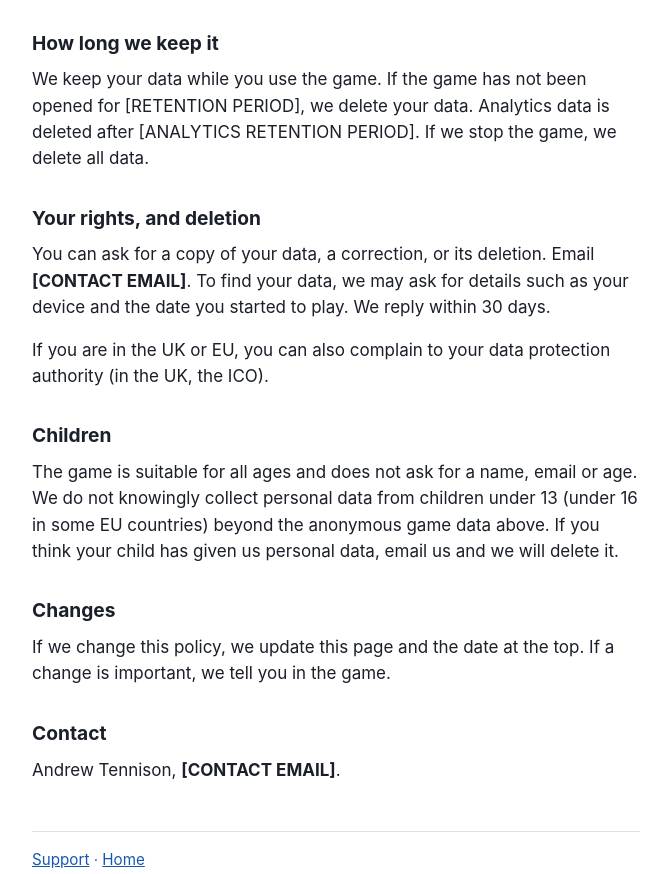
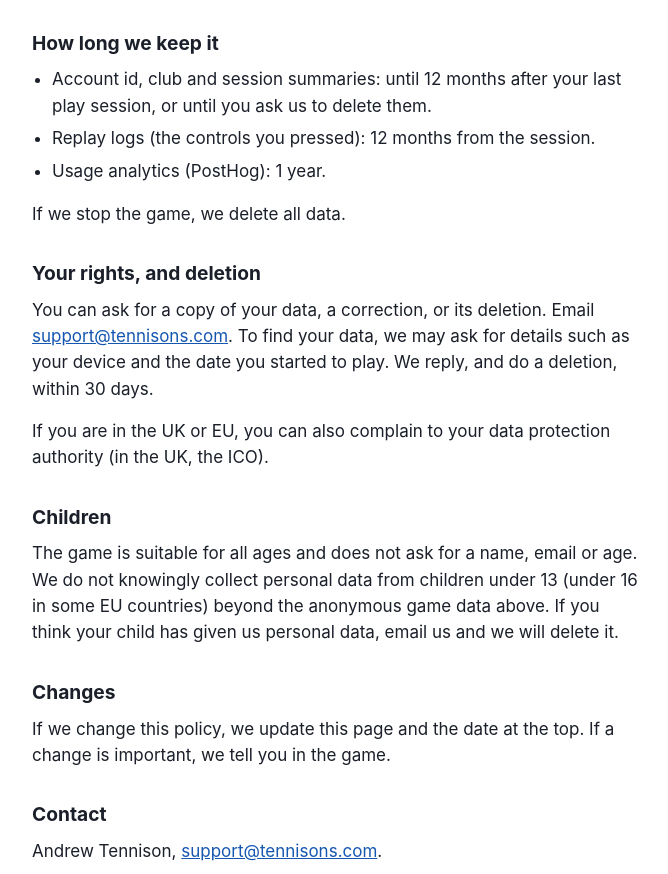
Before and after one commit to andrewtennison/field-hockey-site, a plain HTML site: page privacy.html in a window 1280 px wide. Shown: the part 1808-2682 px from the top of the page, without its empty margins (304-972 px from the left). Drawn offline with Linux system fonts and the light colour scheme.

Commit message:
Fill in contact email, date and retention periods
Co-Authored-By: Claude Opus 5.5 <noreply@anthropic.com>
Claude-Session: https://claude.ai/code/session_01AWt63jdLW53Kcqs33rDvKU

```diff
--- a/privacy.html
+++ b/privacy.html
@@ -11,7 +11,7 @@
 <main>
   <nav><a href="index.html">Home</a><a href="support.html">Support</a></nav>
   <h1>Privacy policy</h1>
-  <p class="muted">Last updated: [DATE]</p>
+  <p class="muted">Last updated: 20 November 2026</p>
 
   <p>Field Hockey is a game made by Andrew Tennison ("we"). This page tells you what data the game collects, why, where it is kept, and how to have it deleted. We keep it short and we collect as little as we can.</p>
 
@@ -70,10 +70,15 @@
   <p>At first launch the game asks if you agree to usage analytics. You can play if you say no. You can change your mind at any time in the game's settings.</p>
 
   <h2>How long we keep it</h2>
-  <p>We keep your data while you use the game. If the game has not been opened for [RETENTION PERIOD], we delete your data. Analytics data is deleted after [ANALYTICS RETENTION PERIOD]. If we stop the game, we delete all data.</p>
+  <ul>
+    <li>Account id, club and session summaries: until 12 months after your last play session, or until you ask us to delete them.</li>
+    <li>Replay logs (the controls you pressed): 12 months from the session.</li>
+    <li>Usage analytics (PostHog): 1 year.</li>
+  </ul>
+  <p>If we stop the game, we delete all data.</p>
 
   <h2>Your rights, and deletion</h2>
-  <p>You can ask for a copy of your data, a correction, or its deletion. Email <strong>[CONTACT EMAIL]</strong>. To find your data, we may ask for details such as your device and the date you started to play. We reply within 30 days.</p>
+  <p>You can ask for a copy of your data, a correction, or its deletion. Email <a href="mailto:support@tennisons.com">support@tennisons.com</a>. To find your data, we may ask for details such as your device and the date you started to play. We reply, and do a deletion, within 30 days.</p>
   <p>If you are in the UK or EU, you can also complain to your data protection authority (in the UK, the ICO).</p>
 
   <h2>Children</h2>
@@ -83,7 +88,7 @@
   <p>If we change this policy, we update this page and the date at the top. If a change is important, we tell you in the game.</p>
 
   <h2>Contact</h2>
-  <p>Andrew Tennison, <strong>[CONTACT EMAIL]</strong>.</p>
+  <p>Andrew Tennison, <a href="mailto:support@tennisons.com">support@tennisons.com</a>.</p>
 
   <footer class="muted"><a href="support.html">Support</a> · <a href="index.html">Home</a></footer>
 </main>
```
Also changed, not shown: support.html (+2 -2 lines).
